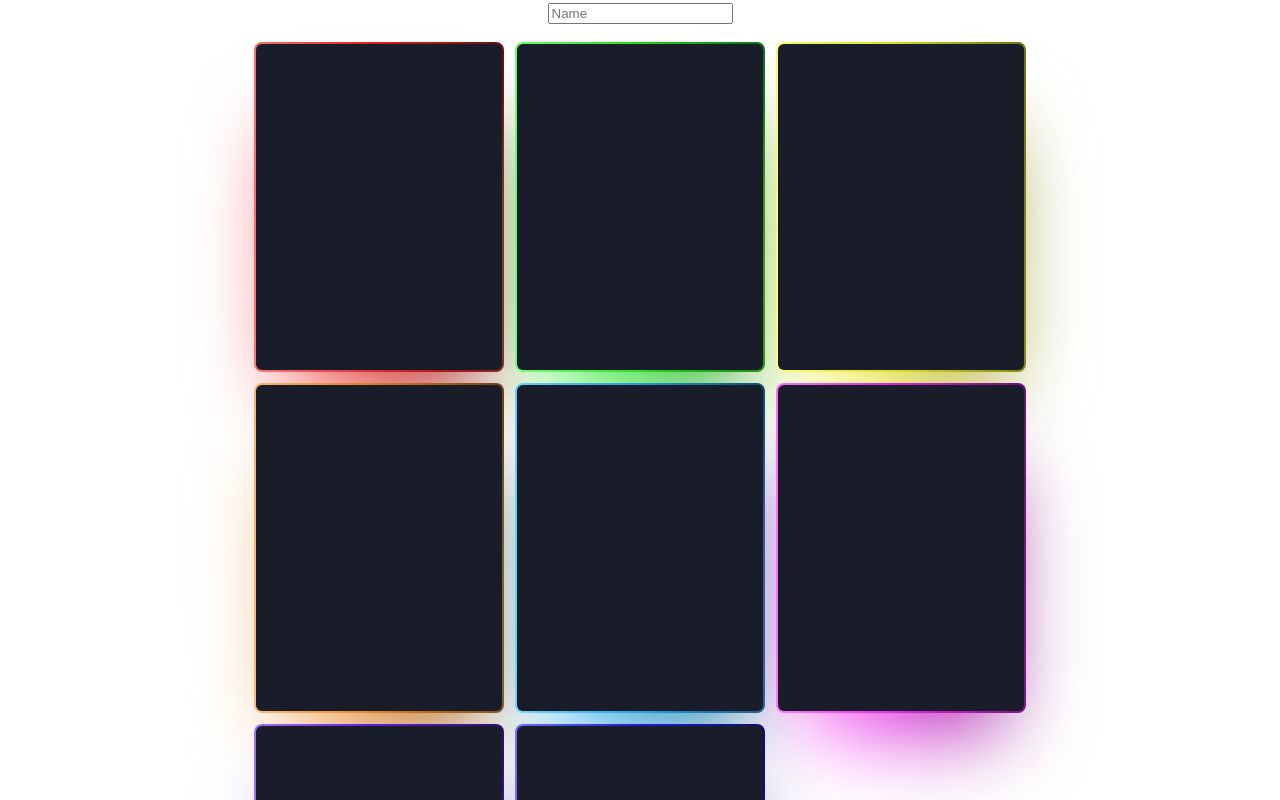
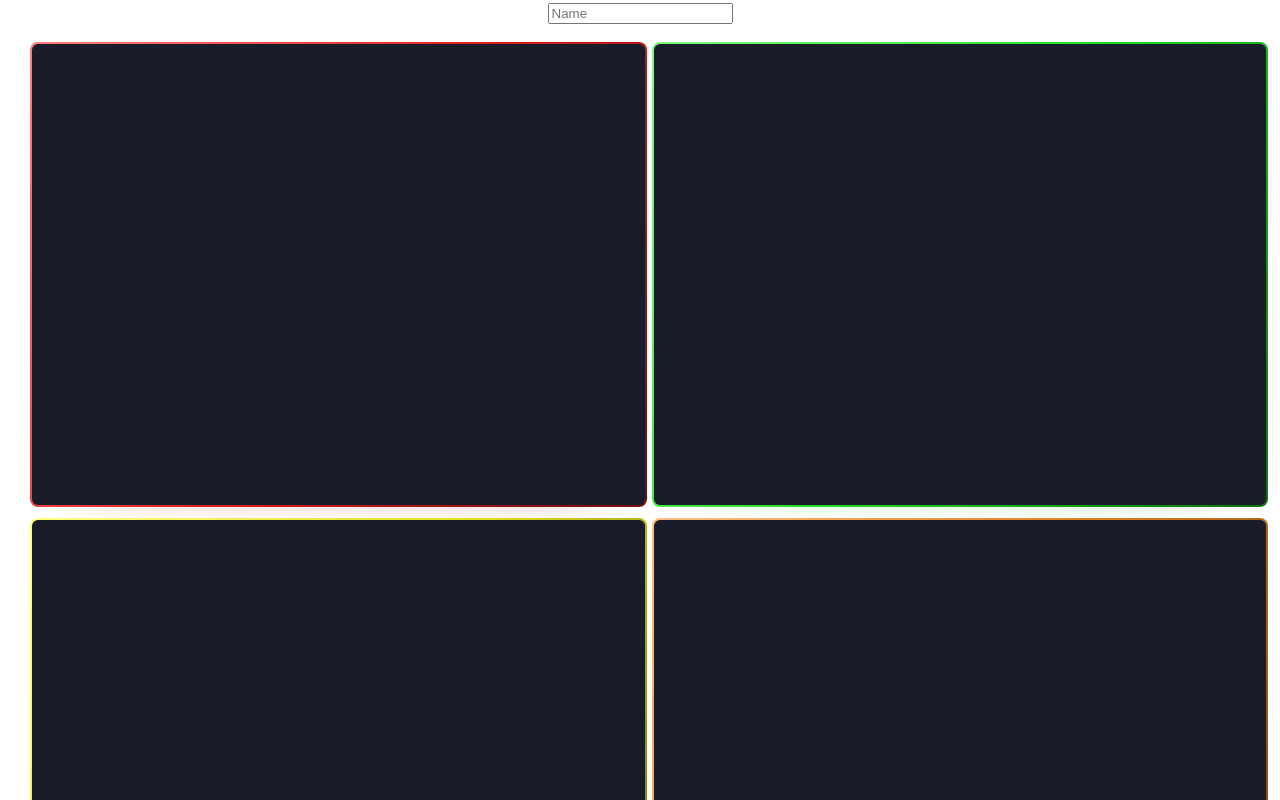
Before and after one commit to Charly-T/fake-artist, a React (Vite) app: page / in a window 1280 px wide. Shown: the top 800 px of the page. Built offline with nearby package versions, Linux system fonts and the light colour scheme.

Commit message:
fix: styling fixes and new landscape card

```diff
--- a/src/App.css
+++ b/src/App.css
@@ -1,7 +1,8 @@
 #root {
   max-width: 1280px;
-  margin: 0 auto;
+  margin: 0 2rem;
   text-align: center;
+  width: 100%;
 }
 
 @media (prefers-reduced-motion: no-preference) {
--- a/src/components/PlayerCard/PlayerCard.css
+++ b/src/components/Card/Card.css
@@ -6,7 +6,7 @@
   inherits: false;
 }
 
-.player-card {
+.card {
   --red-hue: 0;
   --green-hue: 120;
   --yellow-hue: 60;
@@ -16,12 +16,10 @@
   --purple-hue: 260;
   --blue-hue: 240;
 
-  --card-width: 45vw;
-
   --gradient: linear-gradient(var(--rotate), hsl(var(--card-color), 100%, 75%), hsl(var(--card-color), 75%, 50%) 50%, hsl(var(--card-color), 75%, 25%));
 
-  height: var(--card-width);
-  aspect-ratio: 3 / 4;
+  width: 100%;
+  aspect-ratio: 4 / 3;
   padding: 3px;
   position: relative;
   border-radius: 6px;
@@ -35,12 +33,7 @@
   text-transform: uppercase;
 }
 
-.player-card.small {
-  --card-width: 25vw;
-  font-size: 1rem;
-}
-
-.player-card::before {
+.card::before {
   animation: spin 2.5s linear infinite;
   background-image: linear-gradient(var(--rotate), hsl(var(--card-color), 100%, 75%), hsl(var(--card-color), 75%, 50%) 50%, hsl(var(--card-color), 75%, 25%));
   border-radius: 8px;
@@ -53,22 +46,22 @@
   z-index: -1;
 }
 
-.player-card::after {
+.card::after {
   animation: spin 2.5s linear infinite;
   background-image: linear-gradient(var(--rotate), hsl(var(--card-color), 100%, 75%), hsl(var(--card-color), 75%, 50%) 50%, hsl(var(--card-color), 75%, 25%));
   content: "";
-  filter: blur(calc(var(--card-width) / 6));
+  filter: blur(2vw);
   height: 100%;
   left: 0;
   position: absolute;
   right: 0;
-  top: calc(var(--card-width) / 6);
+  top: 5%;
   transform: scale(0.8);
   z-index: -1;
 }
 
-.player-card .front,
-.player-card .back {
+.card .front,
+.card .back {
   border-radius: 6px;
   position: absolute;
   width: 100%;
@@ -82,33 +75,33 @@
   justify-content: center;
 }
 
-.player-card::after,
-.player-card::before {
+.card::after,
+.card::before {
   transition: transform 1s ease;
 }
 
-.player-card .front {
+.card .front {
   background: #191c29;
   color: hsl(var(--card-color), 75%, 50%);
 }
 
-.player-card .back {
+.card .back {
   transform: rotateY(180deg);
   background: hsl(var(--card-color), 75%, 50%);
   color: #191c29;
 }
 
-.player-card.flipped .front,
-.player-card.flipped::before,
-.player-card.flipped::after {
+.card.flipped .front,
+.card.flipped::before,
+.card.flipped::after {
   transform: rotateY(180deg);
 }
 
-.player-card.flipped .back {
+.card.flipped .back {
   transform: rotateY(0deg);
 }
 
-.player-card .name {
+.card .name {
   text-shadow: 0 0 5px hsl(var(--card-color), 100%, 75%);
 }
 
--- /dev/null
+++ b/src/components/Card/Card.jsx
@@ -0,0 +1,62 @@
+import { useRef } from "react";
+import "./Card.css";
+
+/**
+ * @param {object} props
+ * @param {string} props.color
+ * @param {boolean=} props.flipped
+ * @param {React.ReactNode=} props.front
+ * @param {React.ReactNode=} props.back
+ * @param {() => void=} props.onClick
+ * @param {() => void=} props.onTouchStart
+ * @param {() => void=} props.onTouchEnd
+ * @return {JSX.Element}
+ */
+export default function Card({
+  color,
+  flipped,
+  front,
+  back,
+  onClick,
+  onTouchStart,
+  onTouchEnd,
+}) {
+  const cardRef = useRef(null);
+  const cssClasses = ["card"];
+
+  if (flipped) {
+    cssClasses.push("flipped");
+  }
+
+  const handleStart = () => {
+    const handleEnd = () => {
+      window.removeEventListener("touchend", onTouchEnd);
+      window.removeEventListener("mouseup", onTouchEnd);
+      if (onTouchEnd) {
+        onTouchEnd();
+      }
+    };
+    window.addEventListener("touchend", handleEnd);
+    window.addEventListener("mouseup", handleEnd);
+    if (onTouchStart) {
+      onTouchStart();
+    }
+  };
+
+  return (
+    <div
+      className={cssClasses.join(" ")}
+      ref={cardRef}
+      onTouchStart={handleStart}
+      onMouseDown={handleStart}
+      onClick={onClick}
+      style={{
+        // @ts-ignore
+        "--card-color": `var(--${color}-hue)`,
+      }}
+    >
+      <div className="front">{front}</div>
+      <div className="back">{back}</div>
+    </div>
+  );
+}
--- a/src/components/ColorSelector/ColorSelector.css
+++ b/src/components/ColorSelector/ColorSelector.css
@@ -1,6 +1,6 @@
 .color-selector {
   display: grid;
-  grid-template-columns: 1fr 1fr 1fr;
+  grid-template-columns: 1fr 1fr;
   gap: 15px;
   margin: 20px 0;
 }
--- a/src/components/ColorSelector/ColorSelector.jsx
+++ b/src/components/ColorSelector/ColorSelector.jsx
@@ -1,4 +1,4 @@
-import PlayerCard from "../PlayerCard/PlayerCard";
+import Card from "../Card/Card";
 import "./ColorSelector.css";
 
 /**
@@ -23,14 +23,12 @@ export default function ColorSelector({ usedColors, selectedColor, onChange }) {
   return (
     <div className="color-selector">
       {availableColors.map((color) => (
-        <PlayerCard
-          word={""}
-          name={""}
+        <Card
           color={color}
-          small
           flipped={color === selectedColor}
-          key={color}
-          onClick={() => onChange(color)}
+          onClick={() => {
+            onChange(color);
+          }}
         />
       ))}
     </div>
--- a/src/components/PlayerCard/PlayerCard.jsx
+++ /dev/null
@@ -1,60 +0,0 @@
-import { useRef } from "react";
-import "./PlayerCard.css";
-
-/**
- * @param {Object} props
- * @param {String} props.name
- * @param {String} props.color
- * @param {String} props.word
- * @param {Boolean=} props.small
- * @param {Boolean=} props.flipped
- * @param {() => void=} props.onClick
- * @return {JSX.Element}
- */
-export default function PlayerCard({
-  name,
-  color,
-  word,
-  small,
-  flipped,
-  onClick,
-}) {
-  const cardRef = useRef(null);
-
-  const flipCard = () => {
-    if (onClick) {
-      return onClick();
-    }
-    if (flipped) {
-      return;
-    }
-
-    cardRef.current.classList.toggle("flipped");
-    if (cardRef.current.classList.contains("flipped")) {
-      setTimeout(() => {
-        cardRef.current.classList.remove("flipped");
-      }, 1000);
-    }
-  };
-
-  return (
-    <div
-      className={`player-card ${small ? "small" : ""} ${
-        flipped ? "flipped" : ""
-      }`}
-      ref={cardRef}
-      style={{
-        // @ts-ignore
-        "--card-color": `var(--${color}-hue)`,
-      }}
-      onClick={flipCard}
-    >
-      <div className="front">
-        <p className="name">{name}</p>
-      </div>
-      <div className="back">
-        <p>{word}</p>
-      </div>
-    </div>
-  );
-}
--- a/src/components/PlayerList/PlayerList.css
+++ b/src/components/PlayerList/PlayerList.css
@@ -1,6 +1,6 @@
 .player-list {
   display: grid;
-  grid-template-columns: 1fr 1fr 1fr;
+  grid-template-columns: 1fr 1fr;
   gap: 15px;
   margin: 20px 0;
 }
--- a/src/components/PlayerList/PlayerList.jsx
+++ b/src/components/PlayerList/PlayerList.jsx
@@ -1,13 +1,13 @@
 import { useState } from "react";
 import ColorSelector from "../ColorSelector/ColorSelector";
-import PlayerCard from "../PlayerCard/PlayerCard";
 import "./PlayerList.css";
+import Card from "../Card/Card";
 
 /**
  * @param {Object} props
  * @param {Player[]} props.players
  * @param {(player: Player) => void} props.addPlayer
- * @param {(string) => void} props.removePlayer
+ * @param {(name: string) => void} props.removePlayer
  * @param {() => void} props.startGame
  * @param {number} props.minPlayers
  * @return {JSX.Element}
@@ -71,11 +71,9 @@ export default function PlayerList({
       </div>
       <div className="player-list">
         {players.map((player) => (
-          <PlayerCard
-            word={""}
-            name={player.name}
+          <Card
             color={player.color}
-            small
+            front={player.name}
             onClick={() => handleRemovePlayer(player.name)}
             key={player.color}
           />
--- a/src/components/Round/Round.jsx
+++ b/src/components/Round/Round.jsx
@@ -1,4 +1,5 @@
-import PlayerCard from "../PlayerCard/PlayerCard";
+import { useState } from "react";
+import Card from "../Card/Card";
 import "./Round.css";
 
 /**
@@ -8,6 +9,8 @@ import "./Round.css";
  * @return {JSX.Element}
  */
 export default function Round({ round, nextRound }) {
+  const [visible, setVisible] = useState(null);
+
   return (
     <div className="Round">
       <h4>
@@ -16,11 +19,18 @@ export default function Round({ round, nextRound }) {
       </h4>
       <div className="players">
         {round.roundPlayers.map((roundPlayer) => (
-          <PlayerCard
+          <Card
             key={roundPlayer.player.color}
-            name={roundPlayer.player.name}
             color={roundPlayer.player.color}
-            word={roundPlayer.word}
+            front={roundPlayer.player.name}
+            back={roundPlayer.word}
+            flipped={visible === roundPlayer.player.color}
+            onTouchStart={() => {
+              setVisible(roundPlayer.player.color);
+            }}
+            onTouchEnd={() => {
+              setVisible(null);
+            }}
           />
         ))}
       </div>
```
